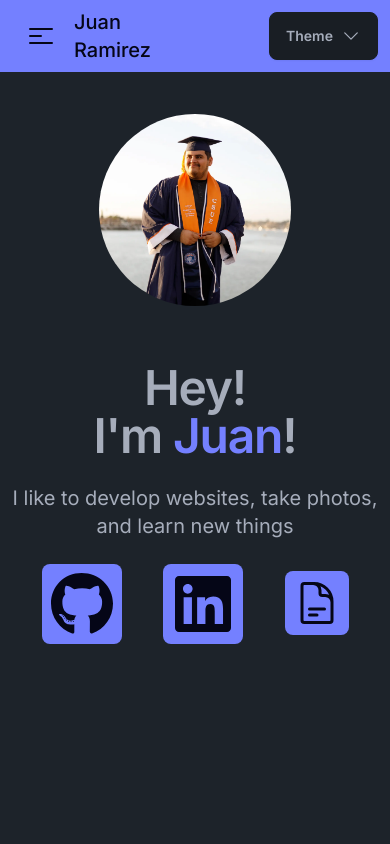
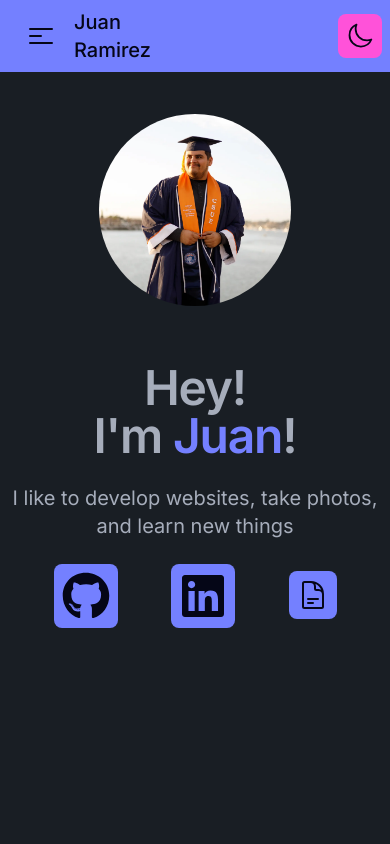
Before and after one commit to JuanRamirez2000/juan-ramirez, a Next.js app: page /developer in a window 390 px wide. Shown: the top 844 px of the page. Built offline with nearby package versions, Linux system fonts and the light colour scheme.

Commit message:
some ui changes and changing it to a light/dark mode instead of themes

```diff
--- /dev/null
+++ b/app/_components/DarkLightModeSwitch.tsx
@@ -0,0 +1,13 @@
+import { MoonIcon, SunIcon } from "@heroicons/react/24/outline";
+
+export default function DarkLightModeSwitch() {
+  return (
+    <label className="swap swap-rotate transition-all hover:scale-110">
+      <input type="checkbox" className="theme-controller" value="pastel" />
+
+      <SunIcon className="h-11 w-11 text-current swap-on p-2 bg-secondary rounded-lg" />
+
+      <MoonIcon className="h-11 w-11 text-current swap-off p-2 bg-secondary rounded-lg" />
+    </label>
+  );
+}
--- a/app/_components/ThemeSwitcher.tsx
+++ b/app/_components/MultiThemeSwitcher.tsx
@@ -25,17 +25,8 @@ export default function ThemeSwitcher() {
             type="radio"
             name="theme-dropdown"
             className="theme-controller btn btn-sm btn-block btn-ghost justify-start"
-            aria-label="Emerald"
-            value="emerald"
-          />
-        </li>
-        <li>
-          <input
-            type="radio"
-            name="theme-dropdown"
-            className="theme-controller btn btn-sm btn-block btn-ghost justify-start"
-            aria-label="Forest"
-            value="forest"
+            aria-label="Pastel"
+            value="pastel"
           />
         </li>
       </ul>
--- a/app/_components/Navbar.tsx
+++ b/app/_components/Navbar.tsx
@@ -7,8 +7,9 @@ import {
   Bars3CenterLeftIcon,
 } from "@heroicons/react/24/outline";
 import Link from "next/link";
-import ThemeSwitcher from "./ThemeSwitcher";
+//import ThemeSwitcher from "./MultiThemeSwitcher";
 import { usePathname } from "next/navigation";
+import DarkLightModeSwitch from "./DarkLightModeSwitch";
 
 export default function Navbar() {
   const pathName = usePathname();
@@ -105,7 +106,7 @@ export default function Navbar() {
         </ul>
       </div>
       <div className="navbar-end">
-        <ThemeSwitcher />
+        <DarkLightModeSwitch />
       </div>
     </div>
   );
--- a/app/developer/DeveloperHero.tsx
+++ b/app/developer/DeveloperHero.tsx
@@ -26,7 +26,7 @@ export default function DeveloperHero() {
               >
                 <FontAwesomeIcon
                   icon={faGithub}
-                  className="h-16 w-16 bg-primary text-primary-content p-2 rounded-lg hover:bg-secondary hover:text-secondary-content hover:scale-105 transition duration-150"
+                  className=" h-12 w-12 md:h-16 md:w-16 bg-primary text-primary-content p-2 rounded-lg hover:bg-secondary hover:text-secondary-content hover:scale-105 transition duration-150"
                 />
               </Link>
             </li>
@@ -39,7 +39,7 @@ export default function DeveloperHero() {
               >
                 <FontAwesomeIcon
                   icon={faLinkedin}
-                  className="h-16 w-16 bg-primary text-primary-content p-2 rounded-lg hover:bg-secondary hover:text-secondary-content hover:scale-105 transition duration-150"
+                  className=" h-12 w-12 md:h-16 md:w-16 bg-primary text-primary-content p-2 rounded-lg hover:bg-secondary hover:text-secondary-content hover:scale-105 transition duration-150"
                 />
               </Link>
             </li>
@@ -50,7 +50,7 @@ export default function DeveloperHero() {
                 className="tooltip tooltip-bottom tooltip-info"
                 data-tip="Resume"
               >
-                <DocumentTextIcon className="h-16 w-16 bg-primary text-primary-content p-2 rounded-lg hover:bg-secondary hover:text-secondary-content hover:scale-105 transition duration-150" />
+                <DocumentTextIcon className=" h-12 w-12 md:h-16 md:w-16 bg-primary text-primary-content p-2 rounded-lg hover:bg-secondary hover:text-secondary-content hover:scale-105 transition duration-150" />
               </Link>
             </li>
           </ul>
--- a/app/developer/page.tsx
+++ b/app/developer/page.tsx
@@ -4,18 +4,16 @@ import WorkTimeline from "./WorkTimeline";
 
 export default function Developer() {
   return (
-    <main>
-      <section className="h-screen ">
-        <div className="h-full w-full">
+    <main className="h-fit bg-base-200">
+      <div className=" h-screen w-full">
         <DeveloperHero />
       </div>
-        <div className="md:h-full w-full h-fit">
+      <div className="md:h-screen w-full h-fit">
         <WorkTimeline />
       </div>
-        <div className="h-full w-full">
+      <div className="h-screen w-full">
         <ProjectSection />
       </div>
-      </section>
     </main>
   );
 }
--- a/tailwind.config.ts
+++ b/tailwind.config.ts
@@ -20,7 +20,7 @@ const config: Config = {
   },
   plugins: [require("daisyui")],
   daisyui: {
-    themes: ["dark", "emerald", "forest"],
+    themes: ["dark", "pastel"],
   },
 };
 export default config;
```
Lines whose indentation alone changed are shown as unchanged.
